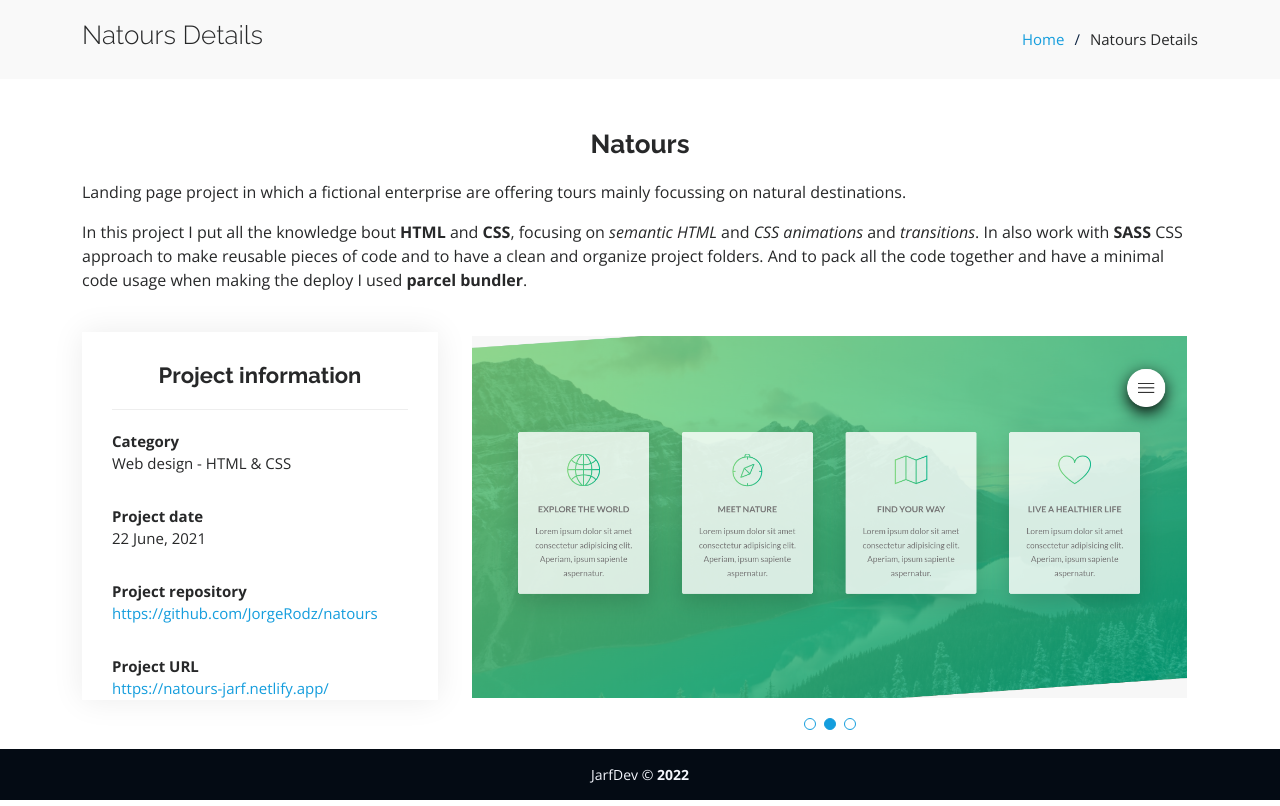
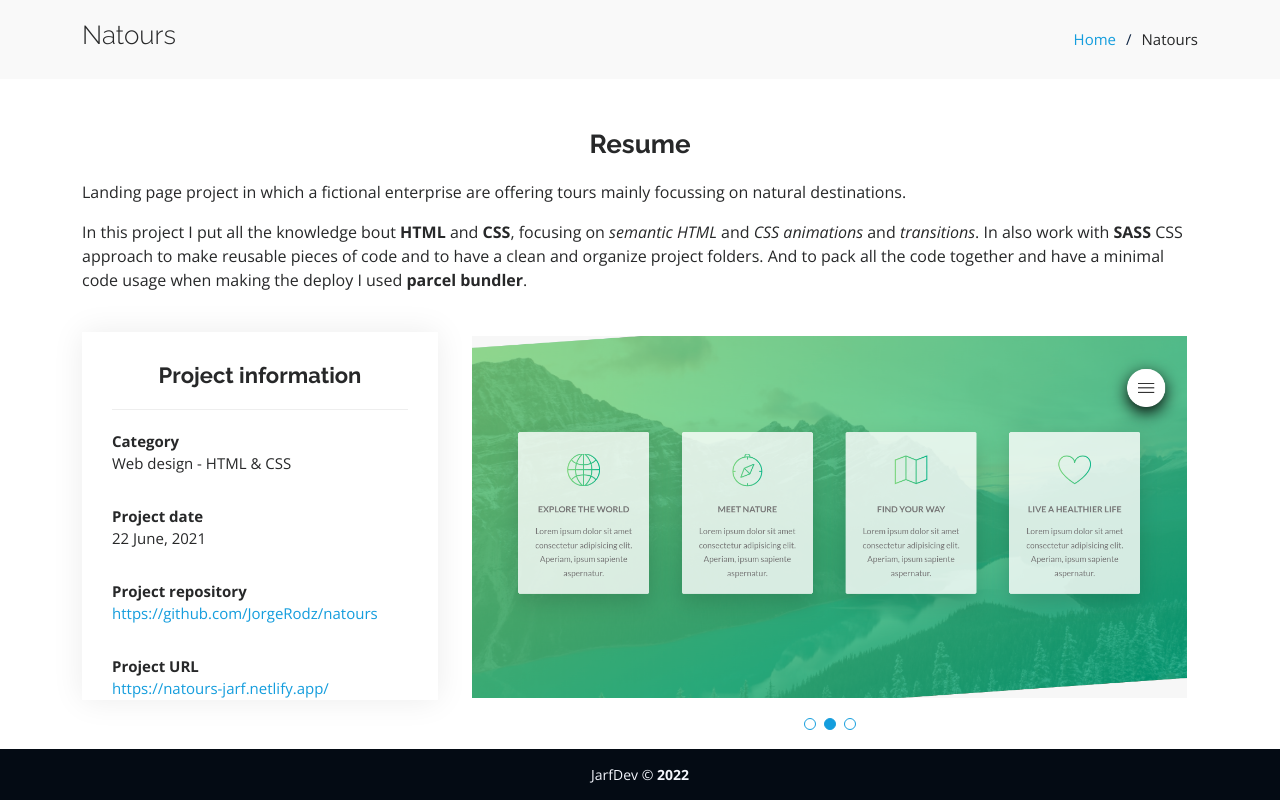
Before and after one commit to JorgeRodz/portfolio-v1, a plain HTML site: page natours-details.html in a window 1280 px wide. Drawn offline with nearby package versions, Linux system fonts and the light colour scheme.

```diff
--- a/natours-details.html
+++ b/natours-details.html
@@ -52,10 +52,10 @@
       <section id="breadcrumbs" class="breadcrumbs">
         <div class="container">
           <div class="d-flex justify-content-between align-items-center">
-            <h2>Natours Details</h2>
+            <h2>Natours</h2>
             <ol>
-              <li><a href="index.html">Home</a></li>
-              <li>Natours Details</li>
+              <li><a href="index.html#portfolio">Home</a></li>
+              <li>Natours</li>
             </ol>
           </div>
         </div>
@@ -67,7 +67,7 @@
         <div class="container">
           <div class="row gy-4">
             <div class="col-12 portfolio-description">
-              <h2>Natours</h2>
+              <h2>Resume</h2>
               <p>
                 Landing page project in which a fictional enterprise are
                 offering tours mainly focussing on natural destinations.
```
